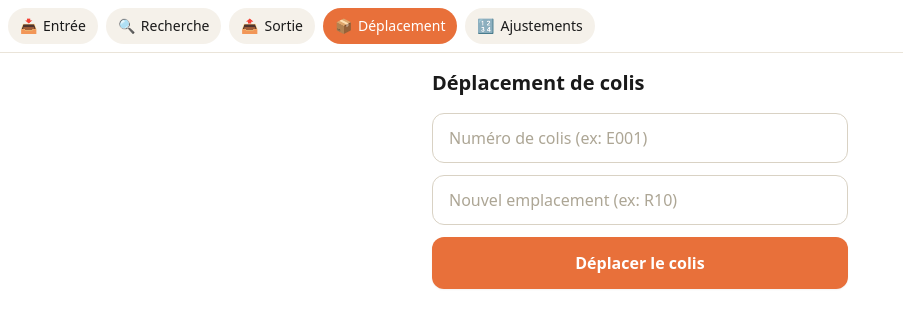
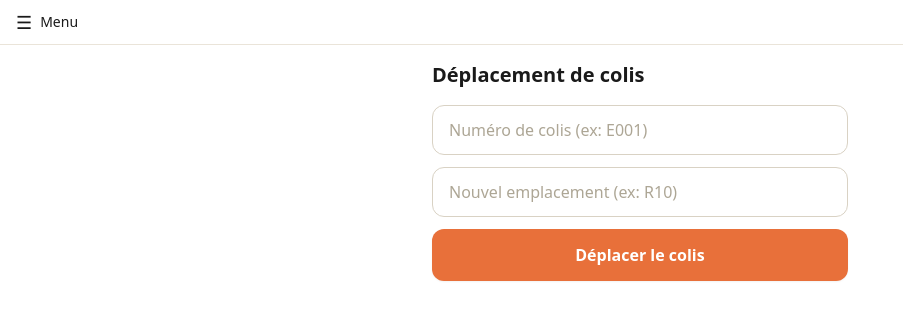
Before and after one commit to axell152/gestion-colis, a Next.js app: page /deplacement in a window 1280 px wide. Shown: the top 328 px of the page, without its empty margins (0-903 px from the left). Built offline with nearby package versions, Linux system fonts and the light colour scheme.

Commit message:
Update Menu.tsx

```diff
--- a/src/app/components/Menu.tsx
+++ b/src/app/components/Menu.tsx
@@ -15,11 +15,12 @@ const liens = [
 const liensBureau = [
   { href: '/historique', label: 'Historique', icone: '📜' },
   { href: '/dispatch', label: 'Dispatch', icone: '📊' },
-  { href: '/utilisateur', label: 'Utilisateurs', icone: '👥' },
+  { href: '/utilisateurs', label: 'Utilisateurs', icone: '👥' },
 ]
 
 export default function Menu() {
   const [role, setRole] = useState('')
+  const [ouvert, setOuvert] = useState(false)
   const pathname = usePathname()
 
   useEffect(() => {
@@ -36,6 +37,10 @@ export default function Menu() {
       window.removeEventListener('role-changed', chargerRole)
   }, [])
 
+  useEffect(() => {
+    setOuvert(false)
+  }, [pathname])
+
   if (pathname === '/mobile' || pathname.startsWith('/mobile/')) {
     return null
   }
@@ -44,8 +49,17 @@ export default function Menu() {
     role === 'BUREAU' ? [...liens, ...liensBureau] : liens
 
   return (
-    <nav className="sticky top-0 z-10 bg-white border-b border-[#EAE4D9] px-2 py-2 overflow-x-auto">
-      <div className="flex gap-2 w-max">
+    <nav className="sticky top-0 z-10 bg-white border-b border-[#EAE4D9]">
+      <button
+        onClick={() => setOuvert(!ouvert)}
+        className="flex items-center gap-2 px-4 py-3 text-sm font-medium text-[#1A1A1A]"
+      >
+        <span className="text-lg leading-none">☰</span>
+        Menu
+      </button>
+
+      {ouvert && (
+        <div className="flex flex-col border-t border-[#EAE4D9]">
           {tousLesLiens.map((lien) => {
             const actif = pathname === lien.href
 
@@ -53,18 +67,19 @@ export default function Menu() {
               <Link
                 key={lien.href}
                 href={lien.href}
-              className={`flex items-center gap-1.5 whitespace-nowrap px-3 py-2 rounded-full text-sm font-medium transition ${
+                className={`flex items-center gap-3 px-4 py-3 text-base border-b border-[#F5F1EA] ${
                   actif
-                  ? 'bg-[#E8703A] text-white'
-                  : 'bg-[#F5F1EA] text-[#1A1A1A]'
+                    ? 'bg-[#FBEADD] text-[#E8703A] font-semibold'
+                    : 'text-[#1A1A1A]'
                 }`}
               >
-              <span>{lien.icone}</span>
+                <span className="text-lg">{lien.icone}</span>
                 {lien.label}
               </Link>
             )
           })}
         </div>
+      )}
     </nav>
   )
 }
```
Lines whose indentation alone changed are shown as unchanged.
